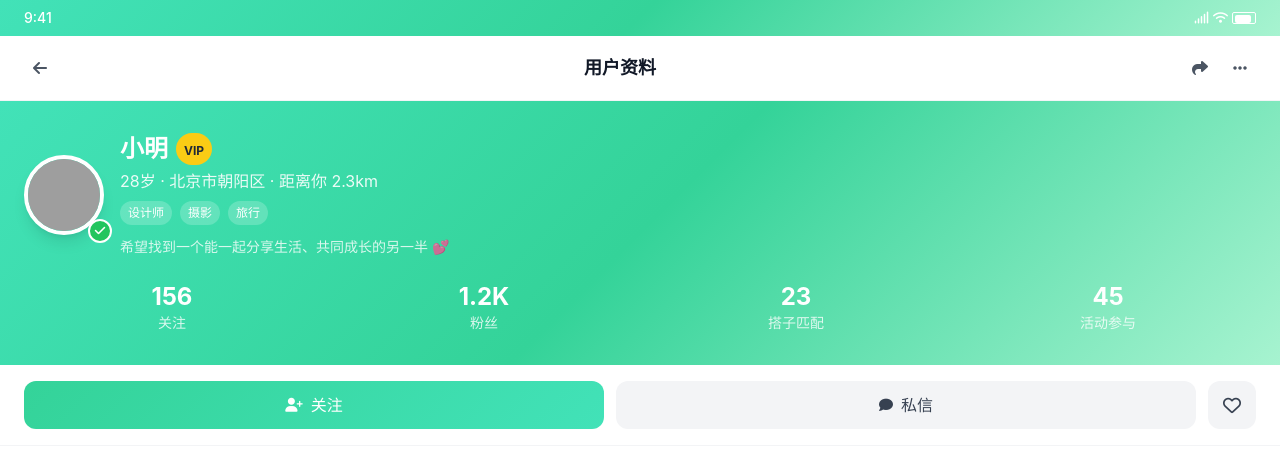
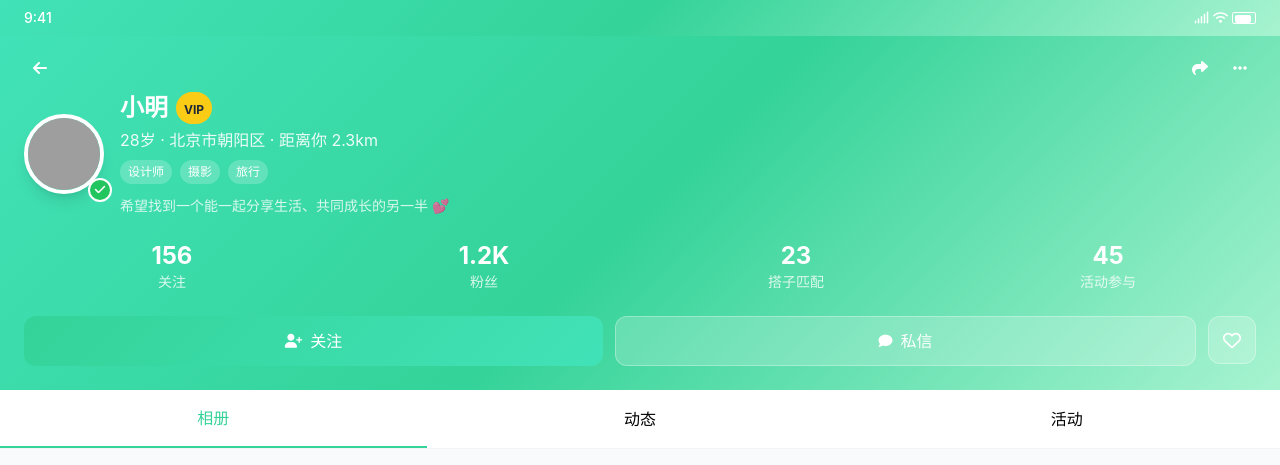
Before and after one commit to wx-friends/friends-ui, a website: page html/friend-profile.html in a window 1280 px wide. Shown: the top 465 px of the page. Drawn offline with nearby package versions, Linux system fonts and the light colour scheme; grey boxes are pictures that could not be loaded.

Commit message:
UI细节调整

```diff
--- a/html/friend-profile.html
+++ b/html/friend-profile.html
@@ -70,24 +70,24 @@
         </div>
     </div>
 
+    <!-- 用户信息头部 -->
+    <div class="profile-header px-6">
         <!-- 导航栏 -->
-    <div class="bg-white px-6 py-4 flex items-center justify-between border-b border-gray-100">
+        <div class="pt-4 pb-2 flex items-center justify-between">
             <button onclick="goBack()" class="w-8 h-8 flex items-center justify-center">
-            <i class="fas fa-arrow-left text-gray-600"></i>
+                <i class="fas fa-arrow-left text-white"></i>
             </button>
-        <h1 class="text-lg font-semibold text-gray-900">用户资料</h1>
             <div class="flex items-center space-x-2">
                 <button onclick="shareProfile()" class="w-8 h-8 flex items-center justify-center">
-                <i class="fas fa-share text-gray-600"></i>
+                    <i class="fas fa-share text-white"></i>
                 </button>
                 <button onclick="showMoreOptions()" class="w-8 h-8 flex items-center justify-center">
-                <i class="fas fa-ellipsis-h text-gray-600"></i>
+                    <i class="fas fa-ellipsis-h text-white"></i>
                 </button>
             </div>
         </div>
 
-    <!-- 用户信息头部 -->
-    <div class="profile-header px-6 py-8">
+        <div class="pb-6">
             <div class="flex items-center space-x-4 mb-6">
                 <div class="relative">
                     <img src="https://images.unsplash.com/photo-1507003211169-0a1dd7228f2d?w=80&h=80&fit=crop&crop=face"
@@ -114,7 +114,7 @@
             </div>
 
             <!-- 统计数据 -->
-        <div class="grid grid-cols-4 gap-4">
+            <div class="grid grid-cols-4 gap-4 mb-6">
                 <div class="text-center">
                     <div class="text-2xl font-bold text-white">156</div>
                     <div class="text-white opacity-80 text-sm">关注</div>
@@ -132,22 +132,21 @@
                     <div class="text-white opacity-80 text-sm">活动参与</div>
                 </div>
             </div>
-    </div>
 
             <!-- 操作按钮 -->
-    <div class="bg-white px-6 py-4 border-b border-gray-100">
             <div class="flex space-x-3">
                 <button id="followBtn" class="follow-btn action-btn flex-1 py-3 px-6 text-white rounded-xl font-medium flex items-center justify-center space-x-2" onclick="toggleFollow()">
                     <i class="fas fa-user-plus text-sm"></i>
                     <span>关注</span>
                 </button>
-            <button class="action-btn flex-1 py-3 px-6 bg-gray-100 text-gray-700 rounded-xl font-medium flex items-center justify-center space-x-2" onclick="sendMessage()">
+                <button class="action-btn flex-1 py-3 px-6 bg-white bg-opacity-20 text-white rounded-xl font-medium flex items-center justify-center space-x-2 border border-white border-opacity-30" onclick="sendMessage()">
                     <i class="fas fa-comment text-sm"></i>
                     <span>私信</span>
                 </button>
-            <button class="action-btn w-12 h-12 bg-gray-100 text-gray-700 rounded-xl flex items-center justify-center" onclick="toggleLike()">
+                <button class="action-btn w-12 h-12 bg-white bg-opacity-20 text-white rounded-xl flex items-center justify-center border border-white border-opacity-30" onclick="toggleLike()">
                     <i id="likeIcon" class="far fa-heart text-lg"></i>
                 </button>
+            </div>
         </div>
     </div>
 
```
Also changed, not shown: docs/0.对话记录.md (+4 -0 lines), html/verification.html (+18 -18 lines). Lines whose indentation alone changed are shown as unchanged.
